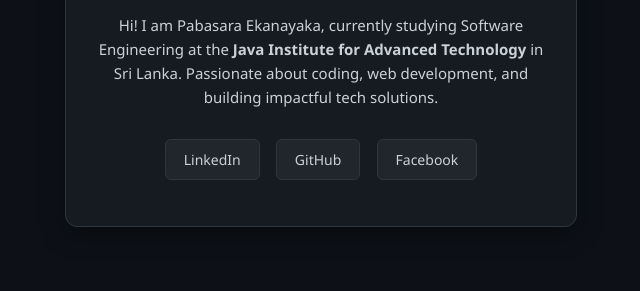
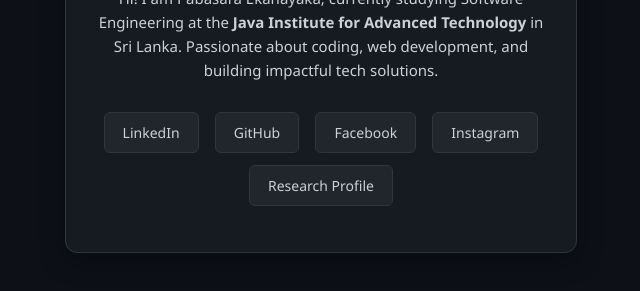
Before and after one commit to pabasaraekanayaka22-crypto/pabasaraekanayaka22-crypto.github.io, a plain HTML site: page index.html in a window 1280 px wide. Shown: the part 429-720 px from the top of the page, without its empty margins (319-959 px from the left). Drawn offline with Linux system fonts and the light colour scheme.

Commit message:
Update index.html

```diff
--- a/index.html
+++ b/index.html
@@ -66,6 +66,8 @@
             <a href="https://www.linkedin.com/public-profile/settings/?lipi=urn%3Ali%3Apage%3Ad_flagship3_profile_self_edit_contact_info%3B0PP6id8DQViTaiQ3vY8wRg%3D%3D">LinkedIn</a>
             <a href="https://github.com/pabasaraekanayaka22-crypto">GitHub</a>
             <a href="https://www.facebook.com/pabasara.ekanayaka22/">Facebook</a>
+            <a href="https://www.instagram.com/pabasaraekanayaka22/">Instagram</a>
+            <a href="https://www.javainstitute.edu.lk/student-profile/Pabasara-Ekanayaka-lUQ4w">Research Profile</a>
         </div>
     </div>
 </body>
```
